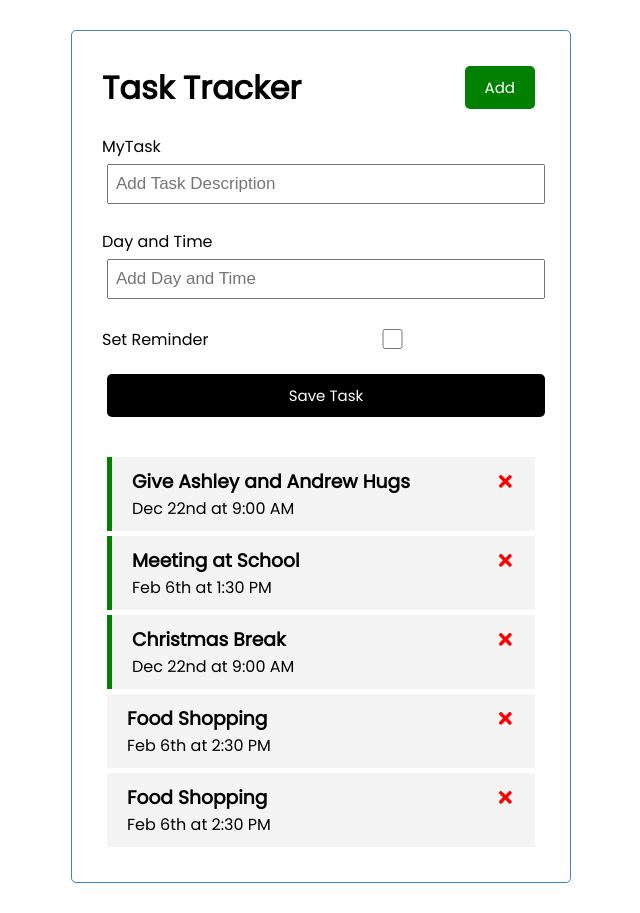
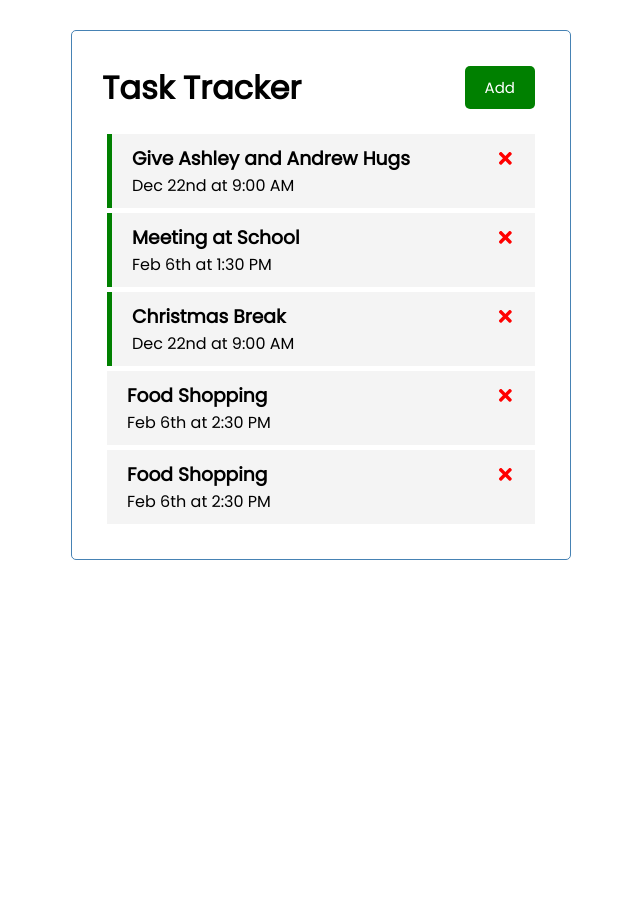
Before and after one commit to ADolbyB/react-tasks, a React (Create React App) app: page / in a window 1280 px wide. Shown: the whole page, without its empty margins (319-959 px from the left). After the commit the page ends 800 px from the top, so only its background shows below. Built offline with nearby package versions, Linux system fonts and the light colour scheme.

Commit message:
Create state for adding task text entry

```diff
--- a/src/App.js
+++ b/src/App.js
@@ -4,6 +4,10 @@ import Tasks from './components/Tasks'
 import AddTask from './components/AddTask'
 
 const App = () => {
+
+  // Controls the state of text boxes for Task and Day and Time
+  const [showAddTask, setShowAddTask ] = useState(false)
+
   const [tasks, setTasks ] = useState([
     {
         id: 1,
@@ -39,7 +43,8 @@ const App = () => {
 
 // Add Task
 const addTask = (task) => {
-  // Generate a random task id /  transaction id / job id
+  // Generate a random task id /  transaction id / job id:
+  // Need to replace the random generated IDS with an actual database
   const id = Math.floor(Math.random() * 10000) + 1
   const newTask = { id, ...task }
   setTasks([...tasks, newTask])
@@ -60,7 +65,7 @@ const toggleReminder = (id) => {
 return (
     <div className="container">
       <Header />
-      <AddTask onAdd={addTask}/>
+      {showAddTask && <AddTask onAdd={addTask} />}
       {tasks.length > 0 ? (
       <Tasks tasks={tasks} onDelete=
       {deleteTask} onToggle={toggleReminder}/>
```
